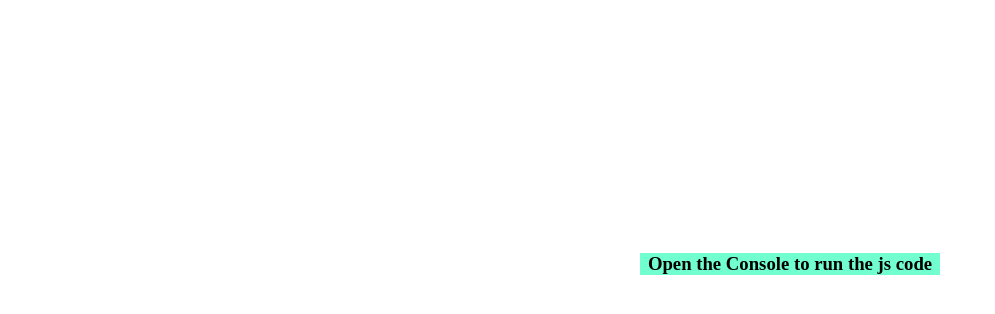
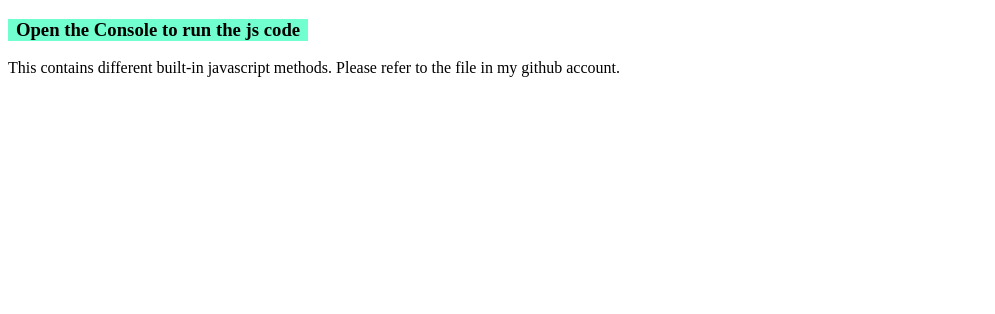
Before and after one commit to Alexander-Sibhatu/Modern-JS, a plain HTML site: page Simplicity/index.html in a window 1280 px wide. Shown: the top 314 px of the page, without its empty margins (0-995 px from the left). Drawn offline with Linux system fonts and the light colour scheme.

Commit message:
more content

```diff
--- a/Simplicity/index.html
+++ b/Simplicity/index.html
@@ -9,9 +9,11 @@
 </head>
 <body>
 
-   <div>
+   <div class="inst">
     <h3>Open the Console to run the js code</h3>
    </div>
+   <p>This contains different built-in javascript methods.
+    Please refer to the file in my github account.</p>
     <script src="scriptSimple.js"></script>
 </body>
 </html>
--- a/Simplicity/styles.css
+++ b/Simplicity/styles.css
@@ -3,7 +3,6 @@
 h3 {
     display: flex;
     justify-content: center;
-    margin: 20% 50% 80% 50%;
     flex: 1;
     background-color: rgb(114, 255, 208);
     color: black;
```
